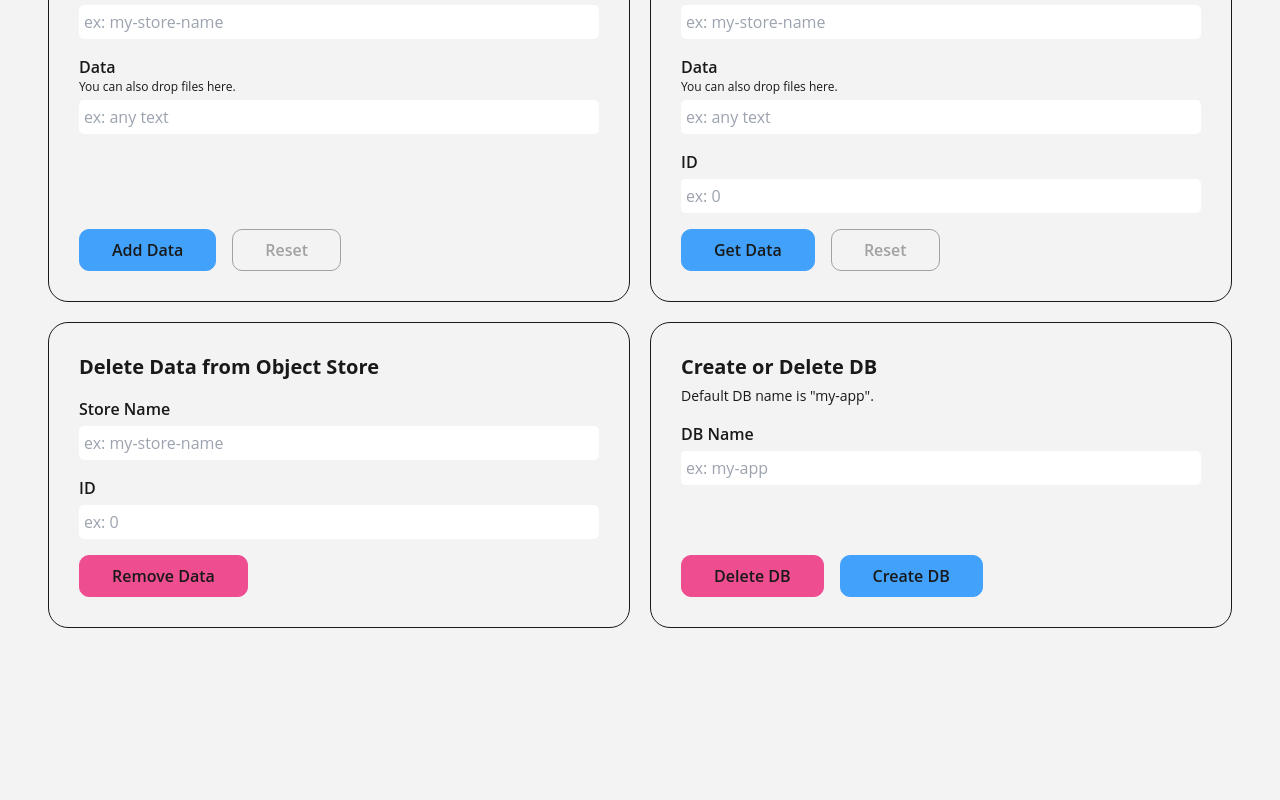
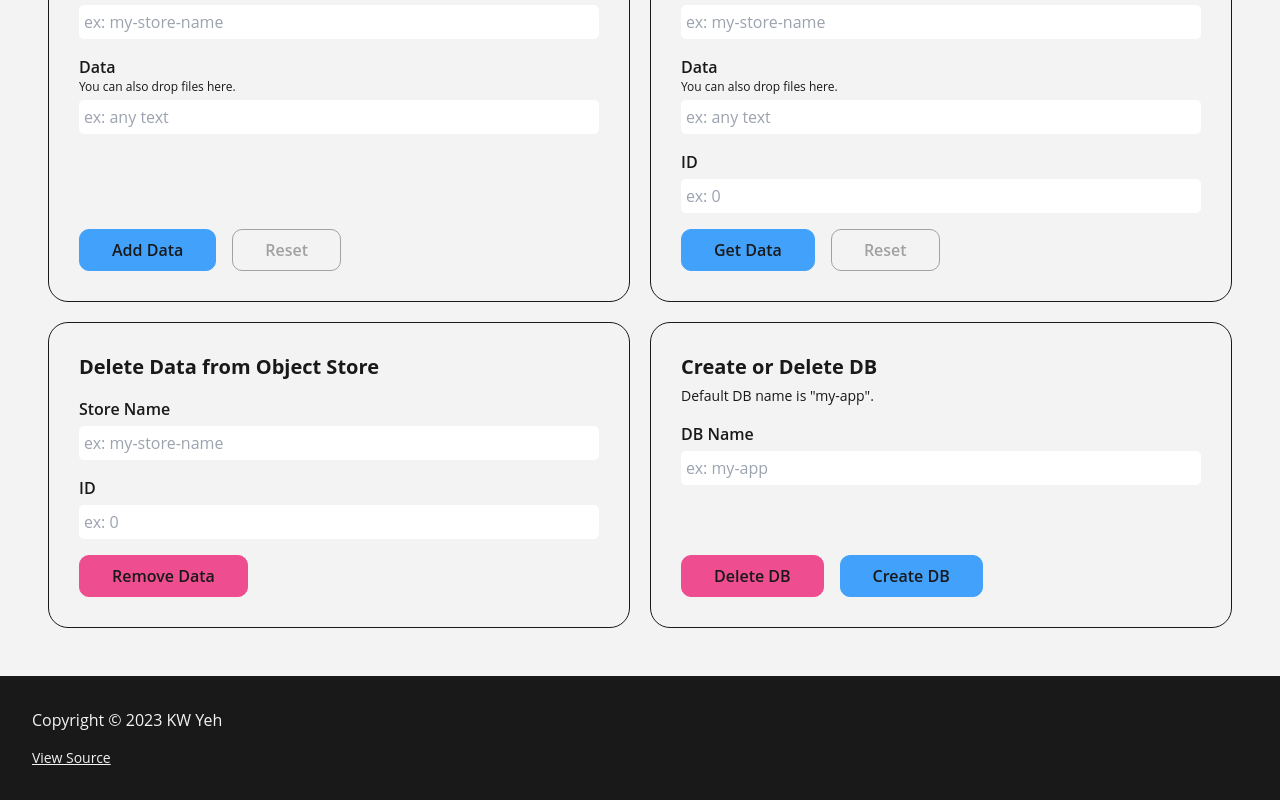
Before and after one commit to kwei/demoPages, a Next.js app in the folder my-app/: page /indexedDB in a window 1280 px wide. Shown: the part 577-1377 px from the top of the page. Before the commit the page ends 1253 px from the top, so only its background shows below. Built offline with nearby package versions, Linux system fonts and the light colour scheme.

Commit message:
feat: footer

```diff
--- a/my-app/src/app/layout.tsx
+++ b/my-app/src/app/layout.tsx
@@ -23,6 +23,17 @@ export default function RootLayout({children}: {children: React.ReactNode}) {
   return (
     <html lang="en">
       <body className={inter.className}>{children}</body>
+      <footer className='relative flex flex-col gap-4 p-8 bg-[#191919FF] text-[#F3F3F3FF]'>
+        <span>Copyright &copy; 2023 KW Yeh</span>
+        <div className='relative flex items-center gap-4'>
+          <a
+            className='underline text-sm'
+            href='https://github.com/kwei/indexedDBExample'
+            target="_blank"
+            rel="noreferrer noopener"
+          >View Source</a>
+        </div>
+      </footer>
     </html>
   )
 }
```
